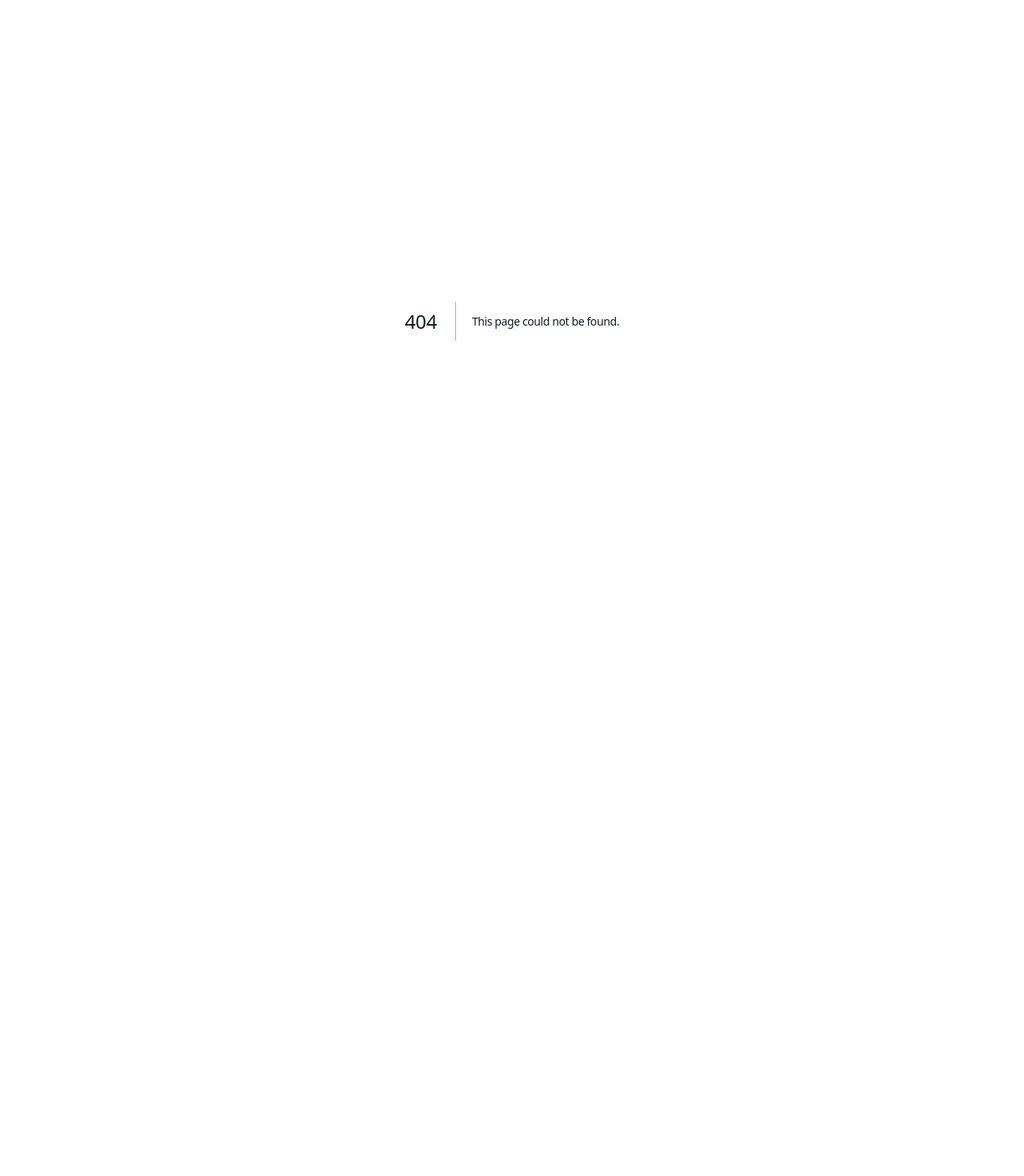
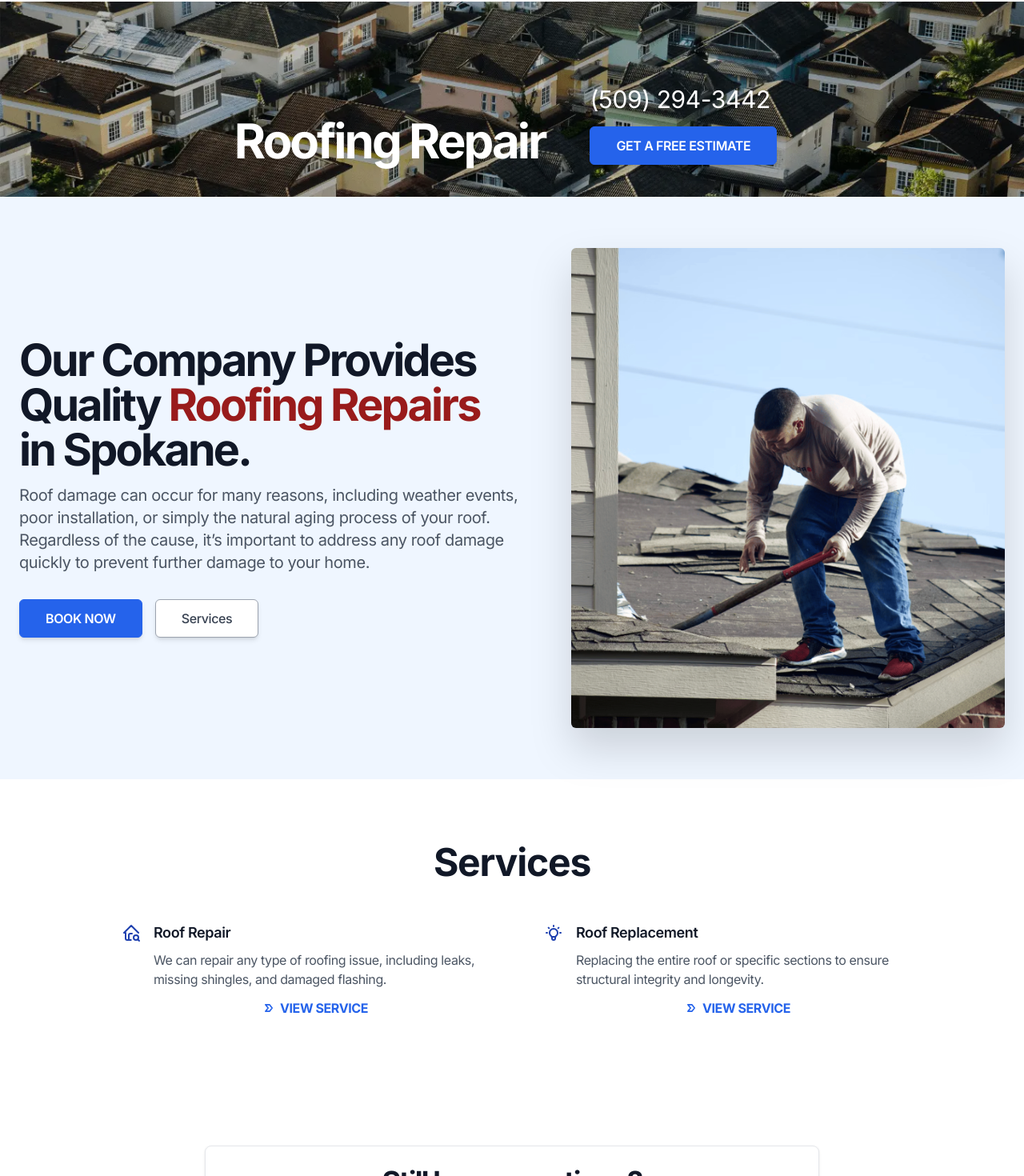
Before and after one commit to webDesignMumeishon/spokane-roofing, a Next.js app: page /services/roof-repair in a window 1280 px wide. Before the commit this address had no page. Shown: the part 103-1573 px from the top of the page at 80% size. Before the commit the page ends 905 px from the top, so only its background shows below. Built offline with nearby package versions, Linux system fonts and the light colour scheme.

Commit message:
add slug for services

```diff
--- /dev/null
+++ b/app/(pages)/services/[slug]/page.tsx
@@ -0,0 +1,38 @@
+import { notFound } from 'next/navigation';
+import HeroServices from '~/components/common/HeroServices';
+import CallToAction from '~/components/widgets/CallToAction';
+import Features4 from '~/components/widgets/Features4';
+import Hero2 from '~/components/widgets/Hero2';
+import { SITE } from '~/config';
+import { servicesList } from '~/shared/data/pages/services-list.data';
+import { callToActionServices, features2Services } from '~/shared/data/pages/services.data';
+
+export async function generateMetadata({ params }: any) {
+    const service = servicesList[params.slug]
+    if (!service) {
+        return notFound();
+    }
+    return {
+        title: `${service.title}`,
+        alternates: {
+            canonical: `${SITE.origin}services/${params.slug}`,
+        },
+    };
+}
+
+export default async function Page({ params }: any) {
+    const service = servicesList[params.slug]
+
+    if (!service) {
+        return notFound();
+    }
+
+    return (
+        <>
+            <HeroServices {...service.hero} />
+            <Hero2 {...service.hero2} />
+            <Features4 {...features2Services} />
+            <CallToAction {...callToActionServices} />
+        </>
+    );
+}
--- a/src/components/common/HeroServices.tsx
+++ b/src/components/common/HeroServices.tsx
@@ -6,6 +6,7 @@ import { heroContact, contact2Contact, features2Contact } from '~/shared/data/pa
 import './style.css'
 import Form from '../common/Form';
 import FormHero from '../common/FormHero';
+import CTA from './CTA';
 
 const HeroServices = ({ title, subtitle, tagline, callToAction, callToAction2, image }: HeroProps) => {
     return (
@@ -28,9 +29,8 @@ const HeroServices = ({ title, subtitle, tagline, callToAction, callToAction2, i
                             </div>
                             <div className="mx-auto">
                                 <div className="text-white flex max-w-none flex-col flex-nowrap gap-4 px-4 sm:flex-col sm:justify-center">
-                                    <p className='text-xl font-semibold w-max text-primary-600'>Call us</p>
                                     <p className='text-3xl'>(509) 294-3442</p>
-                                    <p className='btn btn-primary'>GET A FREE ESTIMATE</p>
+                                    <CTA callToAction={callToAction} linkClass='btn btn-primary' />
                                 </div>
                             </div>
                         </div>
--- a/src/components/widgets/Hero2.tsx
+++ b/src/components/widgets/Hero2.tsx
@@ -15,9 +15,9 @@ const Hero2 = ({ title, subtitle, tagline, callToAction, callToAction2, image }:
                 </p>
               )}
               {title && (
-                <h1 className="leading-tighter font-heading mb-4 px-4 text-5xl font-bold tracking-tighter md:px-0 md:text-[3.48rem]">
+                <h2 className="leading-tighter font-heading mb-4 px-4 text-5xl font-bold tracking-tighter md:px-0 md:text-[3.48rem]">
                   {title}
-                </h1>
+                </h2>
               )}
               <div className="mx-auto max-w-3xl">
                 {subtitle && <p className="mb-8 text-xl font-normal text-gray-600 dark:text-slate-400">{subtitle}</p>}
--- /dev/null
+++ b/src/shared/data/pages/services-list.data.tsx
@@ -0,0 +1,90 @@
+
+import heroImg from '~/assets/images/spokane-hero-services.png';
+
+import roofReplacement from '~/assets/images/roof-replacement.webp';
+import roofRepair from '~/assets/images/roof-repair.webp';
+
+export const servicesList: any = {
+    "roof-repair": {
+        title: 'Roofing Repair',
+        hero: {
+            title: 'Roofing Repair',
+            callToAction: {
+                text: 'GET A FREE ESTIMATE',
+                href: '/contact',
+                targetBlank: false,
+            },
+            image: {
+                src: heroImg,
+                alt: 'Hero TailNext',
+            },
+        },
+        hero2: {
+            title: (
+                <>
+                    Our Company Provides Quality <span className="text-red-800">Roofing Repairs</span> in Spokane.
+                </>
+            ),
+            subtitle: (
+                <>
+                    Roof damage can occur for many reasons, including weather events, poor installation, or simply the natural aging process of your roof. Regardless of the cause, it’s important to address any roof damage quickly to prevent further damage to your home.
+                </>
+            ),
+            callToAction: {
+                text: 'BOOK NOW',
+                href: '/contact',
+                // icon: IconDownload,
+                targetBlank: false,
+            },
+            callToAction2: {
+                text: 'Services',
+                href: '/services',
+            },
+            image: {
+                src: roofRepair,
+                alt: 'Hero TailNext',
+            },
+        }
+    },
+    "roof-replacement": {
+        title: 'Roofing Replacement',
+        hero: {
+            title: 'Roofing Replacement',
+            callToAction: {
+                text: 'GET A FREE ESTIMATE',
+                href: '/contact',
+                targetBlank: false,
+            },
+            image: {
+                src: heroImg,
+                alt: 'Hero TailNext',
+            },
+        },
+        hero2: {
+            title: (
+                <>
+                    Our Company Provides Quality <span className="text-red-800">Roofing Replacements</span> in Spokane.
+                </>
+            ),
+            subtitle: (
+                <>
+                    If your home’s roof is deteriorated, leaking, or storm-damaged, a replacement roof provides the durable protection your most valuable investment needs.
+                </>
+            ),
+            callToAction: {
+                text: 'BOOK NOW',
+                href: '/contact',
+                // icon: IconDownload,
+                targetBlank: false,
+            },
+            callToAction2: {
+                text: 'Services',
+                href: '/services',
+            },
+            image: {
+                src: roofReplacement,
+                alt: 'Hero TailNext',
+            },
+        }
+    }
+};
--- a/src/shared/data/pages/services.data.tsx
+++ b/src/shared/data/pages/services.data.tsx
@@ -9,7 +9,8 @@ import {
   IconHomeSearch,
   IconWallet,
   IconMapSearch,
-  IconBuildingEstate
+  IconBuildingEstate,
+  IconArrowBadgeRight
 } from '@tabler/icons-react';
 
 import {
@@ -31,7 +32,7 @@ export const heroServices: HeroProps = {
   title: 'Spokane Roofing Services',
   subtitle: 'Helping You Find Your Dream Home with Ease and Confidence',
   callToAction: {
-    text: 'Start Exploring',
+    text: 'GET A FREE ESTIMATE',
     href: '/contact',
     targetBlank: false,
   },
@@ -53,7 +54,7 @@ export const servicesListServices: any = {
       description: 'At Spokane Roofing, our skilled roofers are experts in replacing roofs for both residential and commercial buildings. We use top-quality roofing materials to ensure long-lasting results and customer satisfaction.',
       callToAction: {
         text: 'READ MORE',
-        // href: '/services/emergency-roof-repair'
+        href: '/services/roof-replacement'
       }
     },
     {
@@ -65,7 +66,7 @@ export const servicesListServices: any = {
       description: 'Our professional roofers are skilled in addressing all types of roof damage. From minor leaks to extensive damage, we provide comprehensive roof repair services to maintain the integrity of your property.',
       callToAction: {
         text: 'READ MORE',
-        // href: '/services/roof-repair'
+        href: '/services/roof-repair',
       }
     }
   ]
@@ -75,53 +76,28 @@ export const servicesListServices: any = {
 export const features2Services: FeaturesProps = {
   id: 'featuresTwo-on-services',
   header: {
-    title: 'Roofing Services',
+    title: 'Services',
   },
   items: [
     {
-      title: 'Leak Repair',
-      description: 'Identifying and fixing leaks caused by various factors like damaged shingles, flashing issues, or structural problems.',
+      title: 'Roof Repair',
+      description: 'We can repair any type of roofing issue, including leaks, missing shingles, and damaged flashing.',
       icon: IconHomeSearch,
-    },
-    {
-      title: 'Patching and Replacement',
-      description: 'Replacing damaged sections of the roof covering (shingles, tiles, metal panels) to prevent further deterioration.',
-      icon: IconWallet,
-    },
-    {
-      title: 'Wind and Hail Damage Repair',
-      description: 'Assessing and repairing damage caused by severe weather events, ensuring structural integrity and waterproofing.',
-      icon: IconMapSearch,
-    },
-    {
-      title: 'Chimney and Flashing Repair',
-      description: 'Addressing leaks or deteriorated flashing around chimneys and other roof penetrations.',
-      icon: IconBuildingEstate,
-    },
-    {
-      title: 'Skylight Maintenance and Repair',
-      description: 'Fixing leaks, cracks, or issues related to skylights installed on the roof.',
-      icon: IconArrowsRightLeft,
-    },
-    {
-      title: 'Roof Maintenance',
-      description: 'Routine inspection, cleaning, and minor repairs to extend the lifespan and prevent major issues.',
-      icon: IconBulb,
+      callToAction: {
+        text: 'VIEW SERVICE',
+        href: 'roof-repair',
+        icon: IconArrowBadgeRight
+      }
     },
     {
       title: 'Roof Replacement',
       description: 'Replacing the entire roof or specific sections to ensure structural integrity and longevity.',
       icon: IconBulb,
-    },
-    {
-      title: 'Choosing the Right Roofing Material',
-      description: 'Consulting with professionals to select the best roofing material based on durability, aesthetics, and budget.',
-      icon: IconBulb,
-    },
-    {
-      title: 'Installation of New Roofs',
-      description: 'Proper installation of new roofs to ensure they are watertight, durable, and long-lasting.',
-      icon: IconBulb,
+      callToAction: {
+        text: 'VIEW SERVICE',
+        href: 'roof-replacement',
+        icon: IconArrowBadgeRight
+      }
     },
   ],
 };
```
